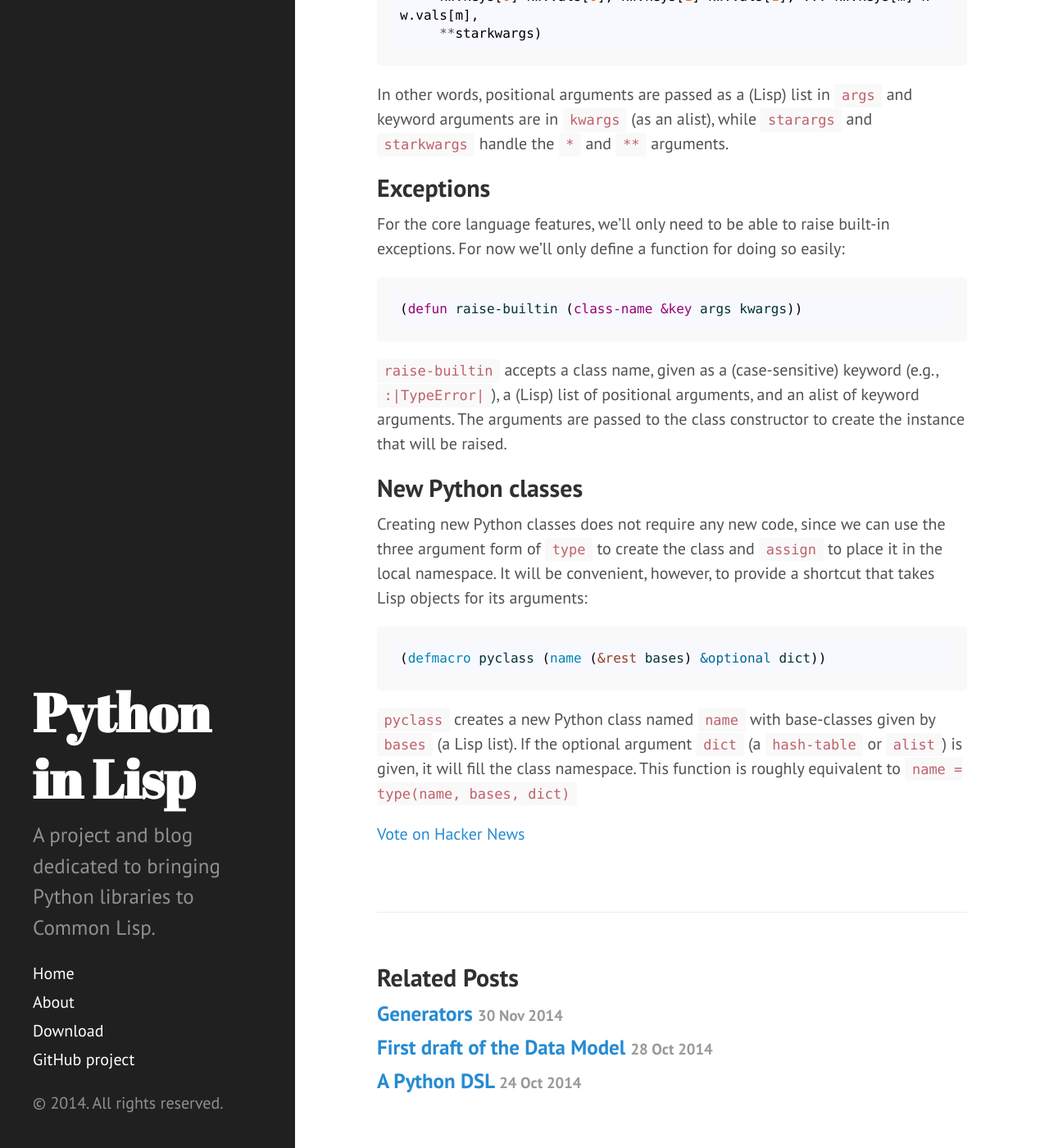
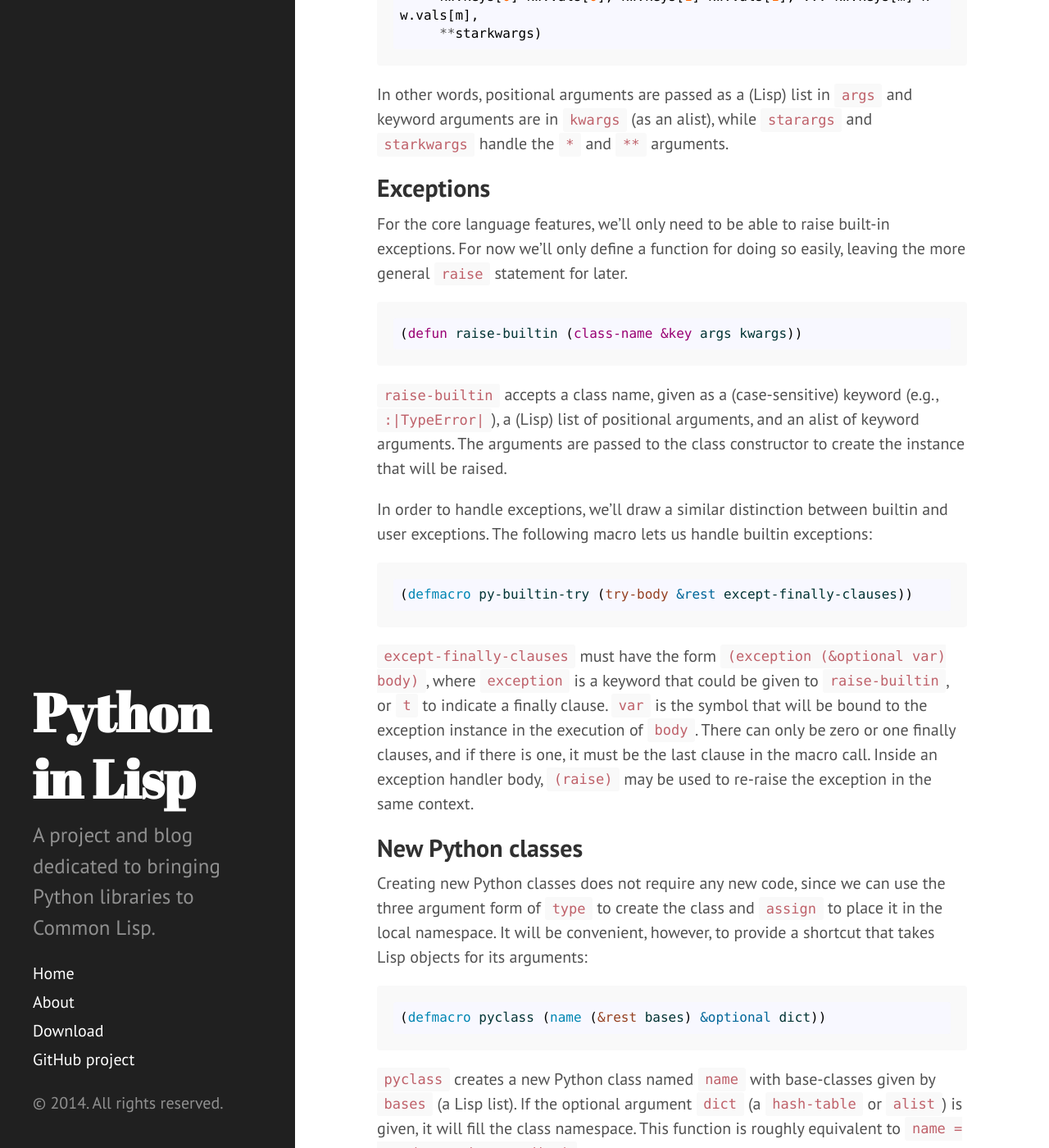
Before and after one commit to felipeochoa/aqua-lisp, a Jekyll site: the page built from _posts/2014-11-12-the-initial-spec.md, in a window 1280 px wide and 1400 px high, scrolled down 2793 px. Shown: the whole window at 82% size. Built offline with Jekyll 4.4.1, drawn with Linux system fonts in a browser that asks for light colours.

```diff
--- a/_posts/2014-11-12-the-initial-spec.md
+++ b/_posts/2014-11-12-the-initial-spec.md
@@ -121,7 +121,7 @@
 
 For the core language features, we'll only need to be able to raise
 built-in exceptions. For now we'll only define a function for doing so
-easily:
+easily, leaving the more general `raise` statement for later.
 
 ~~~ lisp
 (defun raise-builtin (class-name &key args kwargs))
@@ -131,6 +131,23 @@
 keyword (e.g., `:|TypeError|`), a (Lisp) list of positional arguments,
 and an alist of keyword arguments. The arguments are passed to the
 class constructor to create the instance that will be raised.
+
+In order to handle exceptions, we'll draw a similar distinction
+between builtin and user exceptions. The following macro lets us
+handle builtin exceptions:
+
+~~~ lisp
+(defmacro py-builtin-try (try-body &rest except-finally-clauses))
+~~~
+
+`except-finally-clauses` must have the form `(exception (&optional
+var) body)`, where `exception` is a keyword that could be given to
+`raise-builtin`, or `t` to indicate a finally clause. `var` is the
+symbol that will be bound to the exception instance in the execution
+of `body`. There can only be zero or one finally clauses, and if there
+is one, it must be the last clause in the macro call. Inside an
+exception handler body, `(raise)` may be used to re-raise the
+exception in the same context.
 
 ## New Python classes
 
```
